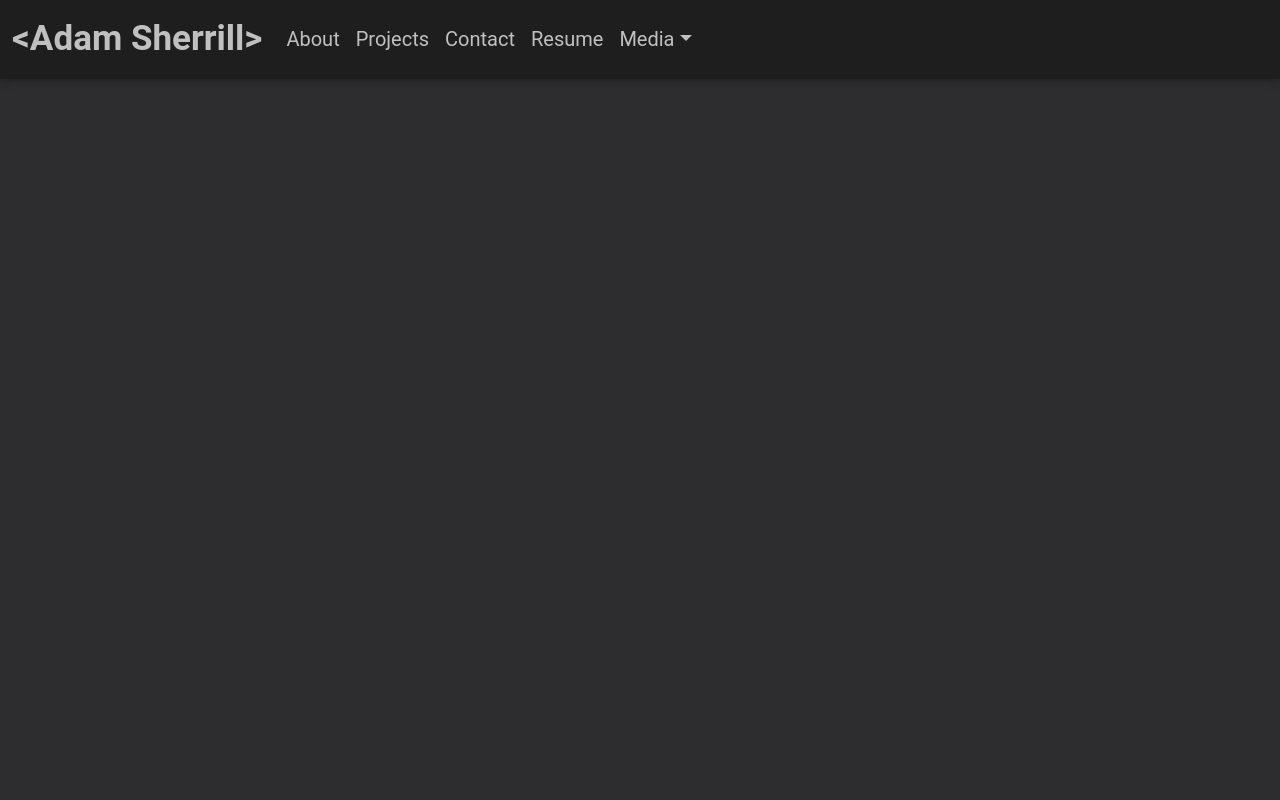
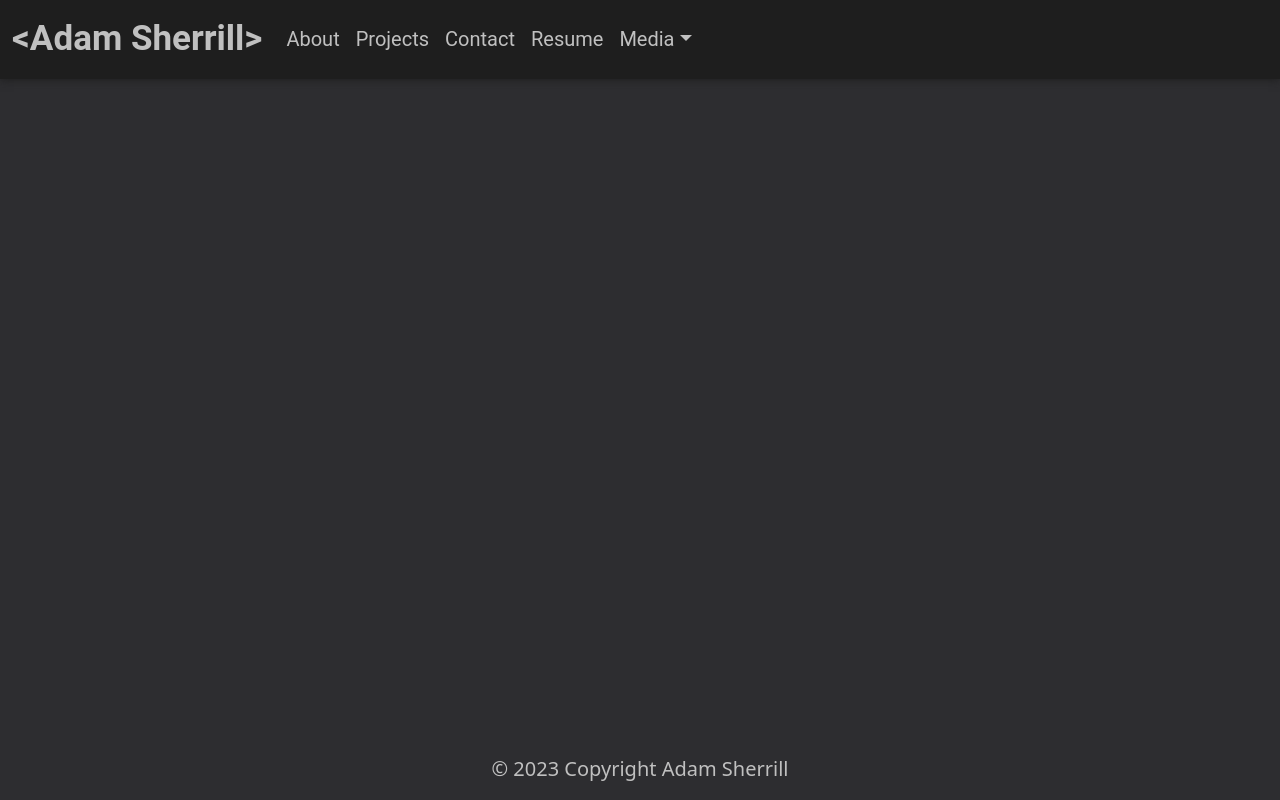
Before and after one commit to ajsherrill2/React-Portfolio, a React (Create React App) app: page / in a window 1280 px wide. Built offline with nearby package versions, Linux system fonts and the light colour scheme.

Commit message:
created footer

```diff
--- a/package.json
+++ b/package.json
@@ -3,10 +3,14 @@
   "version": "0.1.0",
   "private": true,
   "dependencies": {
+    "@fortawesome/fontawesome-svg-core": "^6.2.1",
+    "@fortawesome/free-solid-svg-icons": "^6.2.1",
+    "@fortawesome/react-fontawesome": "^0.2.0",
     "@testing-library/jest-dom": "^5.16.5",
     "@testing-library/react": "^13.4.0",
     "@testing-library/user-event": "^13.5.0",
     "bootstrap": "^5.2.3",
+    "font-awesome": "^4.7.0",
     "react": "^18.2.0",
     "react-dom": "^18.2.0",
     "react-scripts": "5.0.1",
--- a/src/App.css
+++ b/src/App.css
@@ -49,3 +49,9 @@ a.nav-link {
 }
 
 /* About page styles */
+
+/* Footer styles */
+.footer-copyright {
+  color: var(--gray-1);
+  font-size: 20px;
+}
--- a/src/App.js
+++ b/src/App.js
@@ -1,4 +1,5 @@
 import Nav from './components/Nav';
+import Footer from './components/Footer';
 import './App.css';
 
 import '../node_modules/bootstrap/dist/css/bootstrap.min.css';
@@ -10,6 +11,7 @@ function App() {
   return (
     <div className="App">
       <Nav />
+      <Footer />
     </div>
   );
 }
--- /dev/null
+++ b/src/components/Footer.js
@@ -0,0 +1,12 @@
+import '../App.css';
+
+export default function Footer () {
+
+    return (
+        <footer className="page-footer pt-4 fixed-bottom">
+            <div className="footer-copyright text-center py-3">
+                © 2023 Copyright Adam Sherrill
+            </div>
+        </footer>
+    )
+}
```
Also changed, not shown: 1 other file (tests, documents, lock files or other folders).
